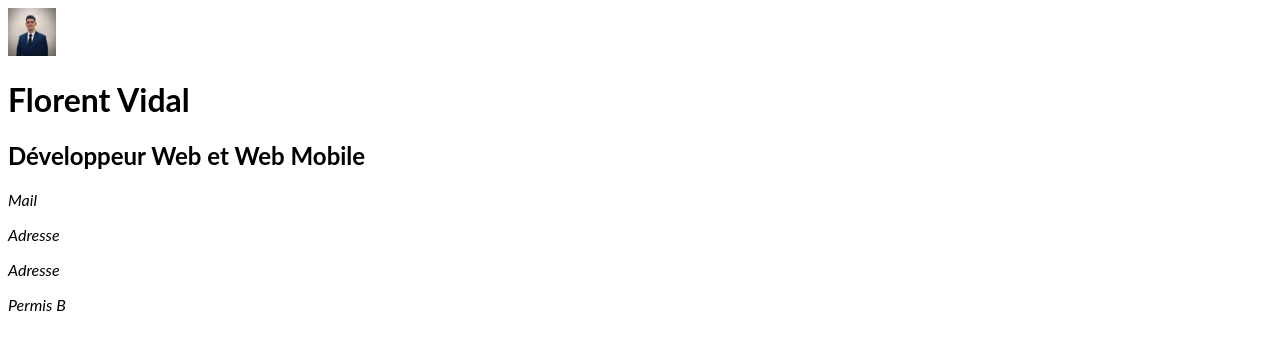
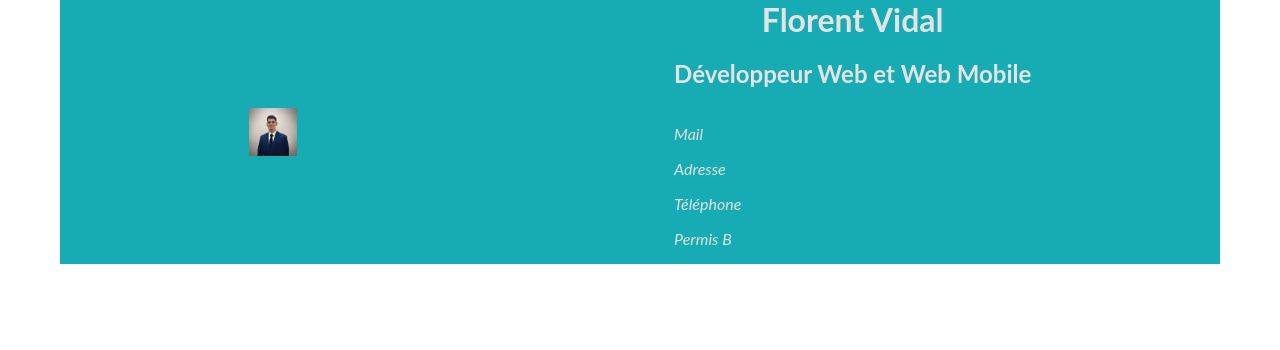
Before and after one commit to IdhZY/cv-en-ligne, a plain HTML site: page index.html in a window 1280 px wide. Drawn offline with Linux system fonts and the light colour scheme.

Commit message:
Début du CSS

```diff
--- a/assets/css/styles.css
+++ b/assets/css/styles.css
@@ -1,5 +1,5 @@
 /* Variables */
-root{
+:root{
   --bleu : rgb(23, 171, 179);
   --noir : rgb(51, 51, 51);
   --blanc : rgb(227, 227, 227);
@@ -33,3 +33,33 @@ root{
 body{
   font-family: "Lato", sans-serif;
 }
+/* GLOBAL*/
+*{
+  box-sizing: border-box;
+}
+body{
+  max-width: 1160px;
+  margin: auto;
+}
+/* HEADER */
+img{
+  margin: auto;
+}
+header{
+  display: flex;
+  align-items: center;
+  background-color: var(--bleu);
+  color: var(--blanc);
+}
+h1{
+  display: flex;
+  justify-content: center;
+  font-weight: 2rem;
+  padding: 0;
+  margin: 0;
+}
+.header{
+  display: flex;
+  flex-direction: column;
+  margin: auto;
+}
--- a/index.html
+++ b/index.html
@@ -9,14 +9,16 @@
 <body>
 	<header>
 		<img src="./assets/img/favicon/favicon.ico" alt="Photo de profil">
+			<div class="header">
 			<h1>Florent Vidal</h1>
 			<h2>Développeur Web et Web Mobile</h2>
 				<address>
 					<p>Mail</p>
 					<p>Adresse</p>
-					<p>Adresse</p>
+					<p>Téléphone</p>
 					<p>Permis B</p>
 				</address>
+			</div>
 	</header>
 </body>
 </html>
```
